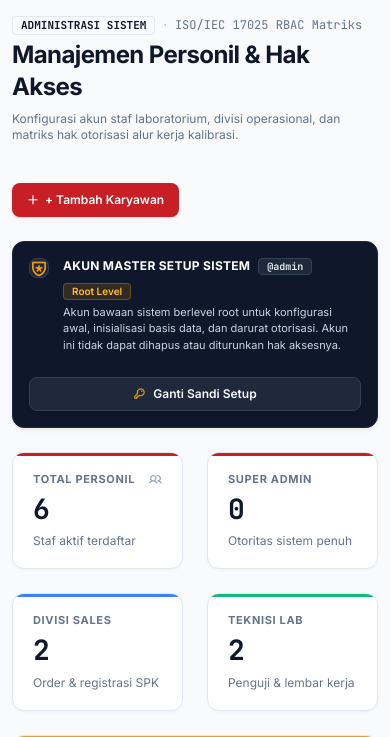
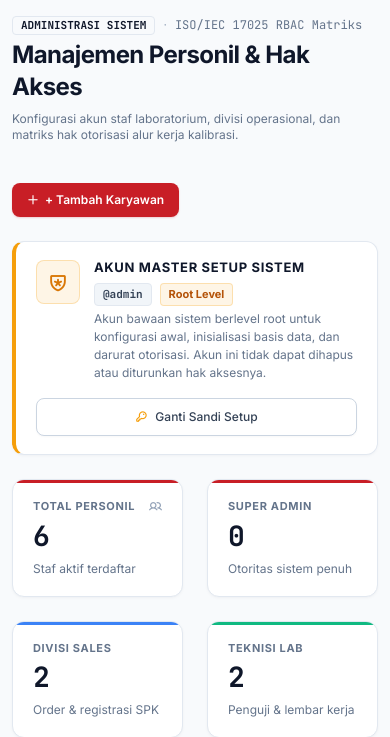
Before and after one commit to radityabhardana/kalpindo_laboratory_management, a PHP site: page /users.php in a window 390 px wide. Shown: the part 64-801 px from the top of the page. Run offline with PHP 8.4, Linux system fonts and the light colour scheme; a user stored in the database is signed in; data comes from the database, SQL or seed files in the repository.

Commit message:
fix(users): make master admin banner adaptive to light and dark mode

```diff
--- a/assets/css/custom.css
+++ b/assets/css/custom.css
@@ -1891,3 +1891,95 @@ html.dark .tab-link.active i,
     padding: 0.4375rem 0.375rem;
     vertical-align: middle;
 }
+
+/* ========================================================== */
+/* Master Admin Setup Banner (Adaptive Light & Dark Mode)     */
+/* ========================================================== */
+.master-admin-banner {
+    background-color: var(--surface-card) !important;
+    border: 1px solid var(--border-subtle) !important;
+    border-left: 4px solid #F59E0B !important;
+    border-radius: 0.75rem !important;
+    padding: 1.125rem 1.25rem !important;
+    margin-bottom: 1.5rem !important;
+    display: flex !important;
+    flex-direction: column !important;
+    justify-content: space-between !important;
+    box-shadow: 0 1px 3px 0 rgba(15, 23, 42, 0.04) !important;
+    gap: 1rem !important;
+    transition: background-color 0.15s ease, border-color 0.15s ease !important;
+}
+
+@media (min-width: 640px) {
+    .master-admin-banner {
+        flex-direction: row !important;
+        align-items: center !important;
+    }
+}
+
+.master-admin-icon {
+    width: 2.75rem !important;
+    height: 2.75rem !important;
+    border-radius: 0.5rem !important;
+    display: flex !important;
+    align-items: center !important;
+    justify-content: center !important;
+    font-size: 1.25rem !important;
+    flex-shrink: 0 !important;
+    background-color: rgba(245, 158, 11, 0.1) !important;
+    color: #D97706 !important;
+    border: 1px solid rgba(245, 158, 11, 0.25) !important;
+}
+
+html.dark .master-admin-icon,
+[data-bs-theme="dark"] .master-admin-icon {
+    background-color: rgba(245, 158, 11, 0.15) !important;
+    color: #FBBF24 !important;
+    border-color: rgba(245, 158, 11, 0.35) !important;
+}
+
+.master-admin-title {
+    font-size: 0.8125rem !important;
+    font-weight: 700 !important;
+    letter-spacing: 0.05em !important;
+    text-transform: uppercase !important;
+    color: var(--text-primary) !important;
+    margin: 0 !important;
+}
+
+.master-admin-badge-admin {
+    padding: 0.15rem 0.5rem !important;
+    border-radius: 0.25rem !important;
+    font-size: 0.6875rem !important;
+    font-family: var(--font-mono) !important;
+    font-weight: 700 !important;
+    background-color: var(--surface-subtle) !important;
+    color: var(--text-secondary) !important;
+    border: 1px solid var(--border-subtle) !important;
+}
+
+.master-admin-badge-root {
+    padding: 0.15rem 0.5rem !important;
+    border-radius: 0.25rem !important;
+    font-size: 0.6875rem !important;
+    font-weight: 700 !important;
+    background-color: rgba(245, 158, 11, 0.1) !important;
+    color: #B45309 !important;
+    border: 1px solid rgba(245, 158, 11, 0.25) !important;
+}
+
+html.dark .master-admin-badge-root,
+[data-bs-theme="dark"] .master-admin-badge-root {
+    background-color: rgba(245, 158, 11, 0.2) !important;
+    color: #FBBF24 !important;
+    border-color: rgba(245, 158, 11, 0.4) !important;
+}
+
+.master-admin-desc {
+    font-size: 0.75rem !important;
+    color: var(--text-muted) !important;
+    margin-top: 0.25rem !important;
+    margin-bottom: 0 !important;
+    line-height: 1.5 !important;
+    max-width: 48rem !important;
+}
--- a/users.php
+++ b/users.php
@@ -273,28 +273,28 @@ require_once __DIR__ . '/includes/header.php';
     </div>
 </div>
 
-<!-- Banner: Akun Master Setup Sistem (High-Contrast Dedicated Card) -->
-<div class="rounded-xl p-4 sm:p-5 mb-6 flex flex-col sm:flex-row items-start sm:items-center justify-between gap-4 shadow-sm" style="background-color: #0F172A; border: 1px solid #1E293B; color: #FFFFFF;">
+<!-- Banner: Akun Master Setup Sistem (Adaptive Light & Dark Mode) -->
+<div class="master-admin-banner">
     <div class="flex items-start sm:items-center gap-3.5">
-        <div class="w-10 h-10 rounded-lg flex items-center justify-center text-lg shrink-0" style="background-color: #1E293B; color: #F59E0B; border: 1px solid #334155;">
+        <div class="master-admin-icon">
             <i class="ph-bold ph-shield-star"></i>
         </div>
         <div>
             <div class="flex items-center gap-2 flex-wrap">
-                <h2 class="text-xs font-bold tracking-wide uppercase m-0" style="color: #FFFFFF !important;">Akun Master Setup Sistem</h2>
-                <span class="px-2 py-0.5 rounded text-[10px] font-mono font-semibold" style="background-color: #1E293B; color: #E2E8F0; border: 1px solid #334155;">@admin</span>
-                <span class="px-2 py-0.5 rounded text-[10px] font-semibold" style="background-color: rgba(245, 158, 11, 0.15); color: #FBBF24; border: 1px solid rgba(245, 158, 11, 0.3);">Root Level</span>
+                <h2 class="master-admin-title">Akun Master Setup Sistem</h2>
+                <span class="master-admin-badge-admin">@admin</span>
+                <span class="master-admin-badge-root">Root Level</span>
             </div>
-            <p class="text-[11px] mt-1 max-w-2xl mb-0" style="color: #CBD5E1 !important; line-height: 1.5;">
+            <p class="master-admin-desc">
                 Akun bawaan sistem berlevel root untuk konfigurasi awal, inisialisasi basis data, dan darurat otorisasi. Akun ini tidak dapat dihapus atau diturunkan hak aksesnya.
             </p>
         </div>
     </div>
     <?php if ($systemAdmin): ?>
         <div class="shrink-0 w-full sm:w-auto">
-            <button type="button" onclick="openEditUserModal(<?= htmlspecialchars(json_encode($systemAdmin)) ?>)" class="w-full sm:w-auto px-4 py-2 rounded-lg text-xs font-semibold transition-all inline-flex items-center justify-center gap-2 shadow-sm" style="background-color: #1E293B; color: #F8FAFC; border: 1px solid #334155;">
+            <button type="button" onclick="openEditUserModal(<?= htmlspecialchars(json_encode($systemAdmin)) ?>)" class="btn-surface w-full sm:w-auto" style="height: 38px; padding: 0 16px; font-size: 12px; display: inline-flex; align-items: center; justify-content: center; gap: 8px;">
                 <i class="ph-bold ph-key text-xs" style="color: #F59E0B;"></i>
-                <span style="color: #F8FAFC;">Ganti Sandi Setup</span>
+                <span>Ganti Sandi Setup</span>
             </button>
         </div>
     <?php endif; ?>
```
